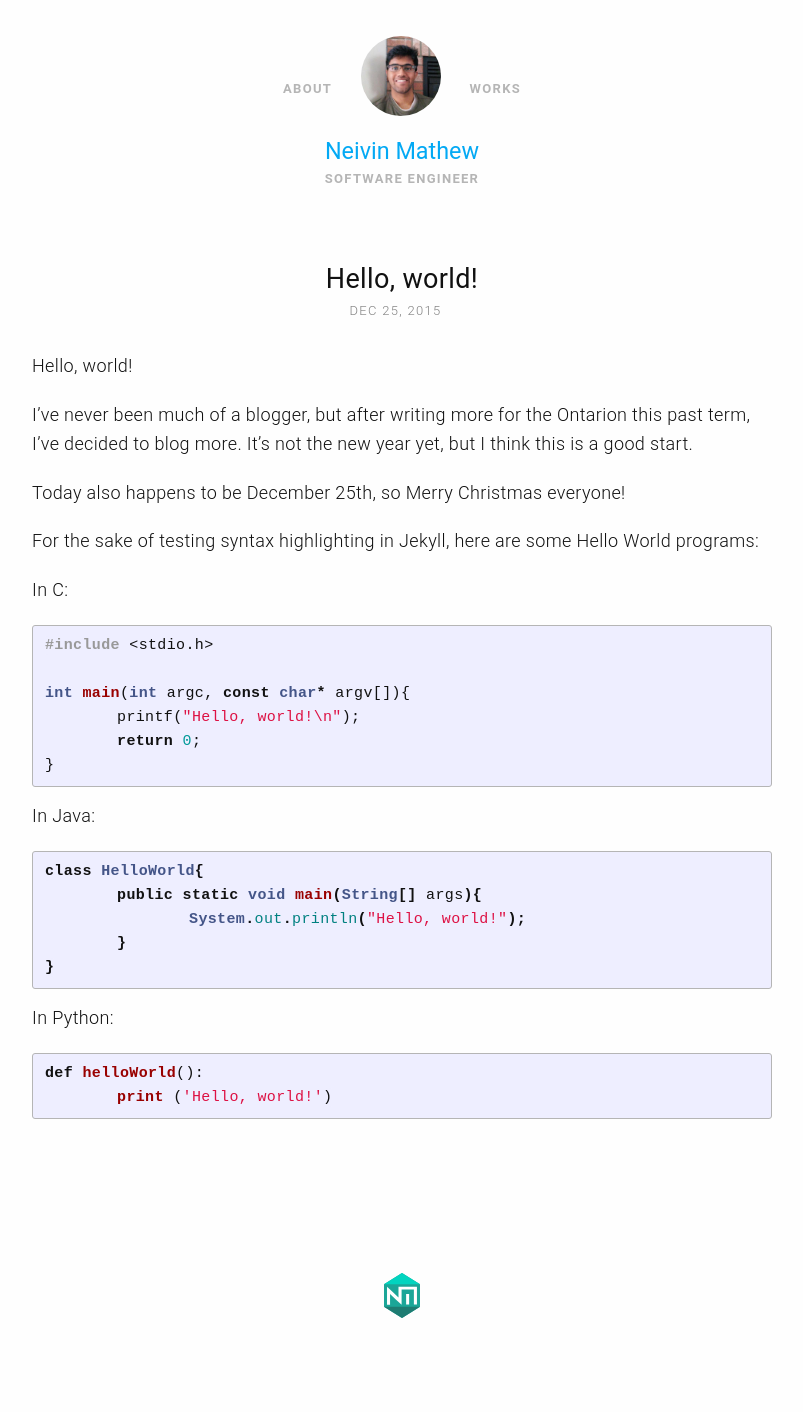
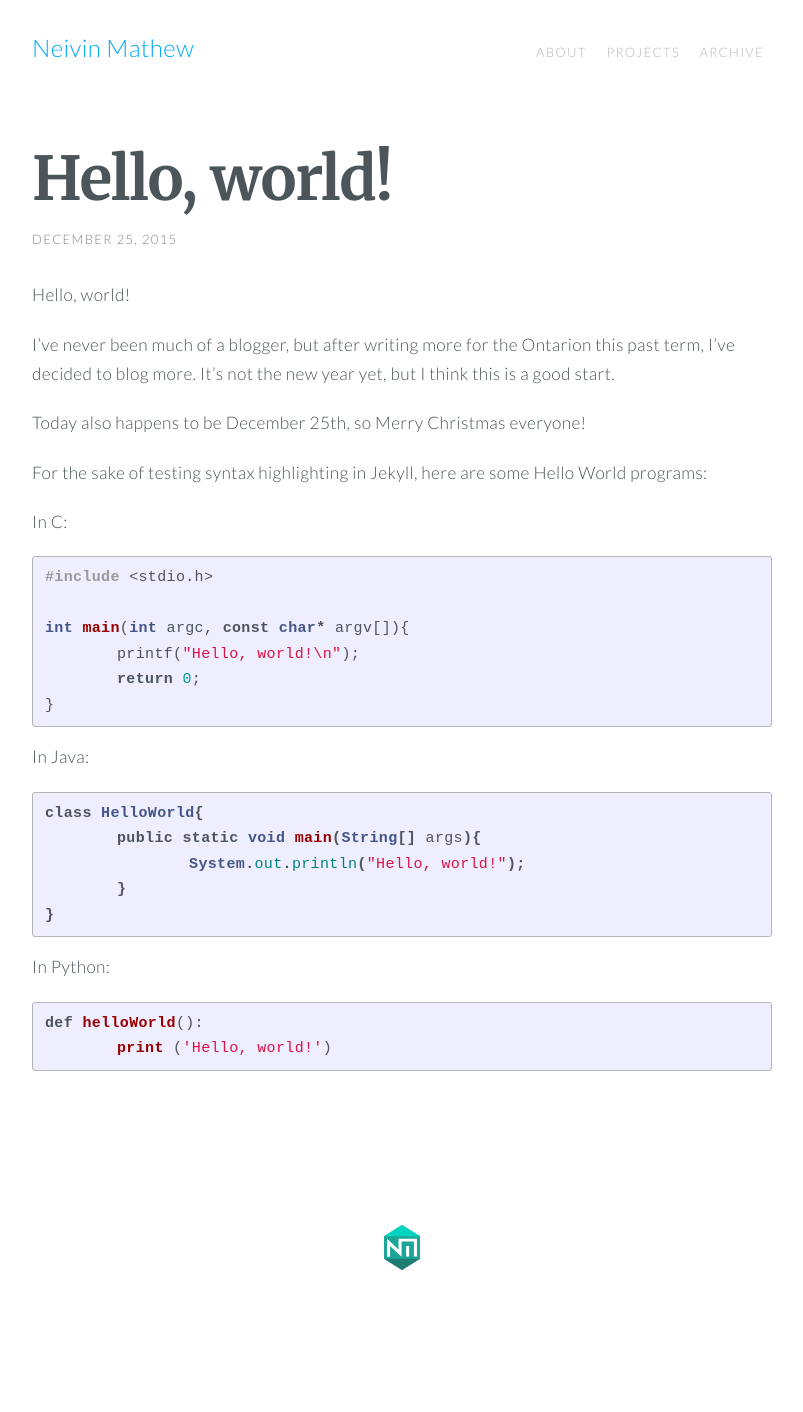
Before and after one commit to neivin/neivin.github.io, a Jekyll site: the page built from _posts/2015-12-25-hello-world.md, in a window 1280 px wide. Shown: the whole page, without its empty margins (238-1041 px from the left). Built offline with Jekyll 4.4.1, drawn with Linux system fonts in a browser that asks for light colours; after the commit the page ends 1364 px from its top, so only the background shows below that.

Commit message:
update a bunch of styling

```diff
--- a/_includes/header.html
+++ b/_includes/header.html
@@ -1,19 +1,12 @@
 <header class="site-header">
+  <div class="wrapper">
+		<div class="author-name float-left"><a class="author-link" href="/">{{ site.author }}</a></div>
 
-  <div class="wrapper">
-
-  	<div class="author">
-
-  	<div>
-  		<span><a class="page-link" href="/about">About</a></span>
-  		<span><img class="author-portrait" src="/images/neivinmathew.jpg"></span>
-  		<span><a class="page-link" href="/work">Works</a></span>
-  	</div>
-
-  	<h1 class="author-name"><a class="author-link" href="/">Neivin Mathew</a></h1>
-  	<label class="author-bio">Software Engineer</label>
-  	</div>
-
+		<div class="float-right">
+			<span><a class="page-link" href="/about">About</a></span>
+			<span><a class="page-link" href="/work">Projects</a></span>
+			<span><a class="page-link" href="/archive">Archive</a></span>
+		</div>
 
   </div>
 </header>
--- a/_layouts/post.html
+++ b/_layouts/post.html
@@ -5,7 +5,7 @@ layout: default
 
   <header class="post-header">
     <h1 class="post-title">{{ page.title }}</h1>
-    <p class="post-meta">{{ page.date | date: "%b %-d, %Y" }}{% if page.author %} • {{ page.author }}{% endif %}{% if page.meta %} • {{ page.meta }}{% endif %}</p>
+    <p class="post-meta">{{ page.date | date: "%B %-d, %Y %t" }}{% if page.author %} • {{ page.author }}{% endif %}{% if page.meta %} • {{ page.meta }}{% endif %}</p>
   </header>
 
   <article class="post-content">
--- a/_sass/_base.scss
+++ b/_sass/_base.scss
@@ -15,12 +15,12 @@ dl, dd, ol, ul, figure {
  */
 body {
     min-width: 320px;
-    font-family: $body-copy;
+    font-family: $body-font-family;
     font-size: $body-font-size;
     line-height: $base-line-height;
-    letter-spacing: 0.02em;
-    font-weight: 300;
-    color: $text-color;
+    letter-spacing: $base-letter-spacing;
+    font-weight: $base-font-weight;
+    color: $base-text-color;
     background-color: $background-color;
     -webkit-text-size-adjust: 100%;
 }
--- a/_sass/_layout.scss
+++ b/_sass/_layout.scss
@@ -15,21 +15,10 @@
     display: block;
 }
 
-.author-portrait{
-    display: inline-block;
-    border-radius: 100%;
-    height: 80px;
-    width: 80px;
-    margin-bottom: 1.5rem;
-}
-
 .author-name{
     font-size: $body-font-size*1.3;
-    font-weight: 400;
-    letter-spacing: 0em;
     margin: 0px;
     line-height: 1;
-
 }
 
 .author-bio{
@@ -76,13 +65,12 @@
 }
 
 .page-link {
-        padding: 0px 1.5rem;
+        padding: 0px 0.5rem;
         text-transform: uppercase;
         font-size: $sub-font-size;
         font-family: $base-font-family;
         letter-spacing: 0.1em;
         text-align: center;
-        font-weight: bold;
         color: $grey-color-light;
 
 
@@ -165,7 +153,7 @@
     }
 
     .page-link {
-        color: $text-color;
+        color: $base-text-color;
         line-height: $base-line-height;
         font-size: 13px;
 
@@ -226,11 +214,11 @@
  * Site footer
  */
 
-.leftfl{
+.float-left {
     float:left;
 }
 
-.rightfl{
+.float-right {
     float: right;
 }
 
@@ -372,12 +360,14 @@
  */
 .post-header {
     margin-bottom: $spacing-unit;
-    text-align: center;
+    // text-align: center;
 }
 
 .post-title {
-    font-family: $base-font-family;
-    font-size: 1.5em;
+    font-family: $title-font-family;
+    font-size: $title-font-size;
+    letter-spacing: $title-letter-spacing;
+    font-weight: $title-font-weight;
     line-height: 1.6;
     margin-bottom: 0px;
 
--- a/css/main.scss
+++ b/css/main.scss
@@ -3,26 +3,32 @@
 ---
 @charset "utf-8";
 
+// Global base values
+$base-font-family: 'Lato', Arial, sans-serif;
+$base-font-size: 1.08em;
+$base-line-height: 1.7;
+$base-font-weight: 300;
+$base-letter-spacing: 0.02em;
+$base-text-color: #4c555a;
 
+// Title properties
+$title-font-family: 'Merriweather', 'Times New Roman', serif;
+$title-font-size: 3.5em;
+$title-font-weight: 700;
+$title-letter-spacing: -$base-letter-spacing;
+$title-color: #292e31;
 
-// Our variables
-$base-font-family:'Roboto', Arial, sans-serif;
-$base-font-size:   19px;
+$body-font-family: $base-font-family;
+$body-font-size: $base-font-size;
 
-$body-copy: 'Roboto', Arial, sans-serif;
-$body-font-size: 18px;
-
-$sub-font: 'Roboto', Arial, sans-serif;
+$sub-font: $base-font-family;
 $sub-font-size: 13px;
 
 $small-font-size:  $base-font-size * 0.875;
-$base-line-height: 1.6;
 
 $spacing-unit:     30px;
 
-$text-color:       #111;
-$title-color:	   #222;
-$background-color: #fefefe;
+$background-color: #ffffff;
 $brand-color:      #03A9F4;
 $brand-light:      lighten($brand-color, 10%);
 $brand-dark:       darken($brand-color, 10%);
```
